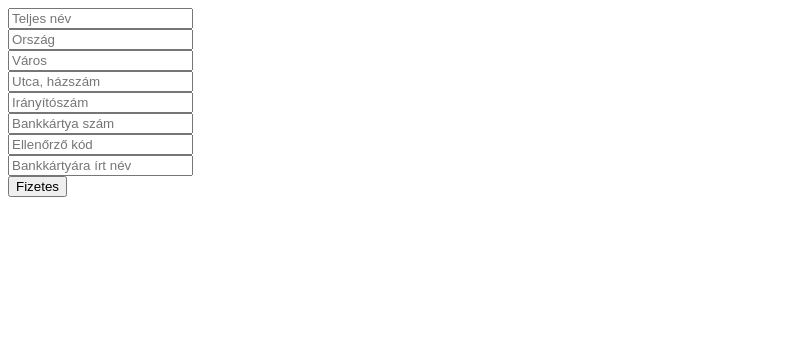
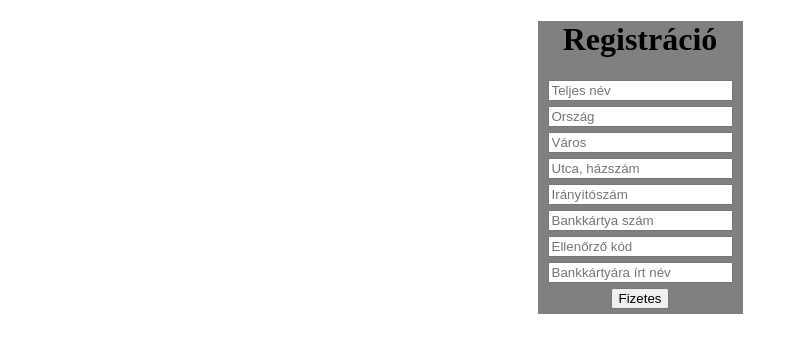
Before and after one commit to BAkosM/Regex-gyak, a website: page index.html in a window 1280 px wide. Shown: the whole page, without its empty margins (0-798 px from the left). Drawn offline with Linux system fonts and the light colour scheme.

Commit message:
Add minimalistic style to html

```diff
--- a/index.html
+++ b/index.html
@@ -5,9 +5,12 @@
     <meta http-equiv='X-UA-Compatible' content='IE=edge'>
     <title>Regex gyak</title>
     <meta name='viewport' content='width=device-width, initial-scale=1'>
-    <script src='src/main.js'></script>
+    <script src='dist/main.js'></script>
+    <link rel="stylesheet" type="text/css" href="src/index.css" media="screen" />
 </head>
 <body>
+    <div>
+        <h1>Registráció</h1>
         <input type='text' id="name" placeholder="Teljes név"></input><br>
         <input type='text' id="nation" placeholder="Ország"></input><br>
         <input type='text' id="city" placeholder="Város"></input><br>
@@ -17,5 +20,6 @@
         <input type='text' id="code" placeholder="Ellenőrző kód"></input><br>
         <input type='text' id="bkn" placeholder="Bankkártyára írt név"></input><br>
         <button id="fizet">Fizetes</button>
+    </div>
 </body>
 </html>
--- /dev/null
+++ b/src/index.css
@@ -0,0 +1,14 @@
+body{
+    text-align: center;
+}
+input, button {
+    margin-bottom: 5px;
+}
+div {
+    background-color: gray;
+    width: fit-content;
+    padding-left: 10px;
+    padding-right: 10px;
+    margin-left: auto;
+    margin-right: auto;
+}
```
Also changed, not shown: dist/main.js (added), src/index.js (renamed from src/main.js), src/index.ts (renamed from src/main.ts). Lines whose indentation alone changed are shown as unchanged.
